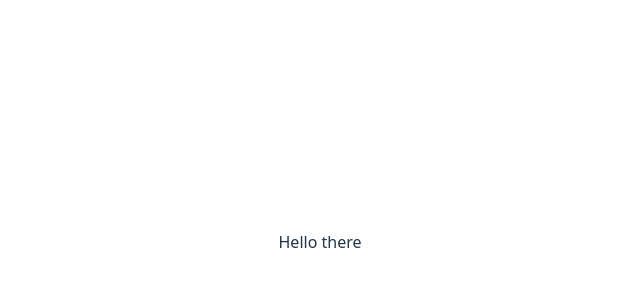
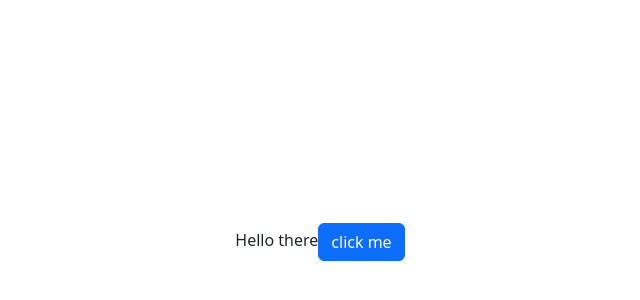
Before and after one commit to smrutishreenaik/Portfolio, a React (Vite) app in the folder portfolio-app/: page / in a window 1280 px wide. Shown: the part 158-458 px from the top of the page, without its empty margins (320-960 px from the left). Built offline with nearby package versions, Linux system fonts and the light colour scheme.

Commit message:
added react-bootstrap

```diff
--- a/portfolio-app/package.json
+++ b/portfolio-app/package.json
@@ -10,7 +10,9 @@
     "preview": "vite preview"
   },
   "dependencies": {
+    "bootstrap": "^5.3.8",
     "react": "^19.1.1",
+    "react-bootstrap": "^2.10.10",
     "react-dom": "^19.1.1"
   },
   "devDependencies": {
--- a/portfolio-app/src/App.tsx
+++ b/portfolio-app/src/App.tsx
@@ -1,11 +1,13 @@
 import React from 'react'
 import './App.css'
+import { Button } from 'react-bootstrap';
 
 function App() {
 
   return (
     <>
       Hello there
+      <Button variant='primary'>click me</Button>
     </>
   )
 }
--- a/portfolio-app/src/main.tsx
+++ b/portfolio-app/src/main.tsx
@@ -3,6 +3,7 @@
 import { createRoot } from 'react-dom/client'
 import './index.css'
 import App from './App.tsx'
+import 'bootstrap/dist/css/bootstrap.min.css';
 
 createRoot(document.getElementById('root')!).render(
   <StrictMode>
```
Also changed, not shown: portfolio-app/src/components/Footer.tsx (added), portfolio-app/src/components/Navbar.tsx (added), portfolio-app/src/pages/Home.tsx (added), 1 other file (tests, documents, lock files or other folders).
